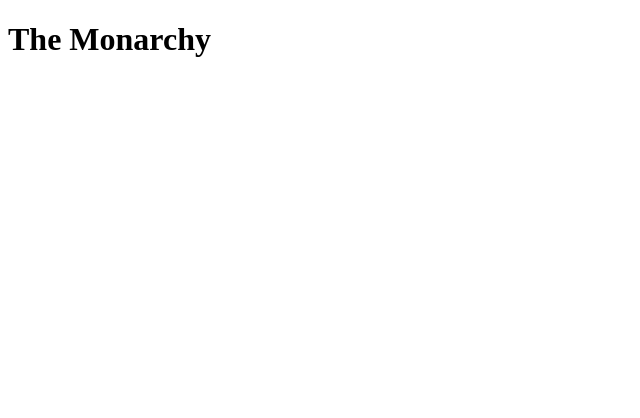
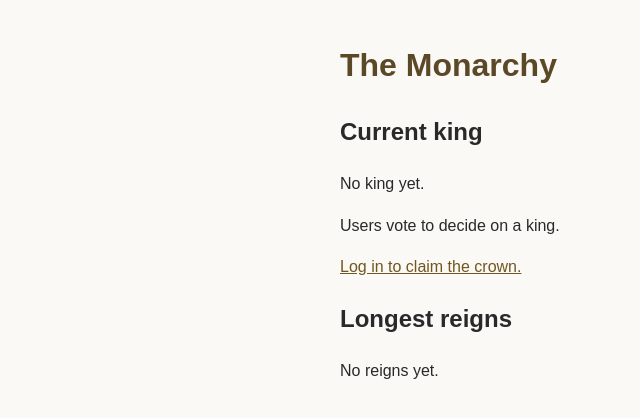
Before and after one commit to virelune-xyz/the-monarchy, a Flask app: page / in a window 1280 px wide. Shown: the top 418 px of the page, without its empty margins (0-640 px from the left). Run offline with Flask 3, Linux system fonts and the light colour scheme.

Commit message:
ui stuff

```diff
--- a/main.py
+++ b/main.py
@@ -2,8 +2,10 @@ from flask import Flask, render_template
 
 app = Flask(__name__)
 
+
 @app.route("/")
 def Main():
-	return render_template('index.html')
+    return render_template("index.html")
+
 
 app.run(debug=True)
--- /dev/null
+++ b/static/styles.css
@@ -0,0 +1,17 @@
+body {
+	max-width: 600px;
+	margin: 40px auto;
+	padding: 0 16px;
+	font-family: Arial, sans-serif;
+	background: #faf9f6;
+	color: #292929;
+	line-height: 1.6;
+}
+
+h1 {
+	color: #5b4826;
+}
+
+a {
+	color: #71571f;
+}
--- a/templates/index.html
+++ b/templates/index.html
@@ -1,8 +1,22 @@
 <!DOCTYPE html>
+<html>
+
 <head>
+	<title>The Monarchy</title>
+	<link rel="stylesheet" href="{{ url_for('static', filename='styles.css') }}">
+</head>
+
+<body>
 	<h1>The Monarchy</h1>
-</head>
-<body>
 
+	<h2>Current king</h2>
+	<p>No king yet.</p>
+
+	<p>Users vote to decide on a king.</p>
+	<p><a href="#login">Log in to claim the crown.</a></p>
+
+	<h2>Longest reigns</h2>
+	<p>No reigns yet.</p>
 </body>
+
 </html>
```
